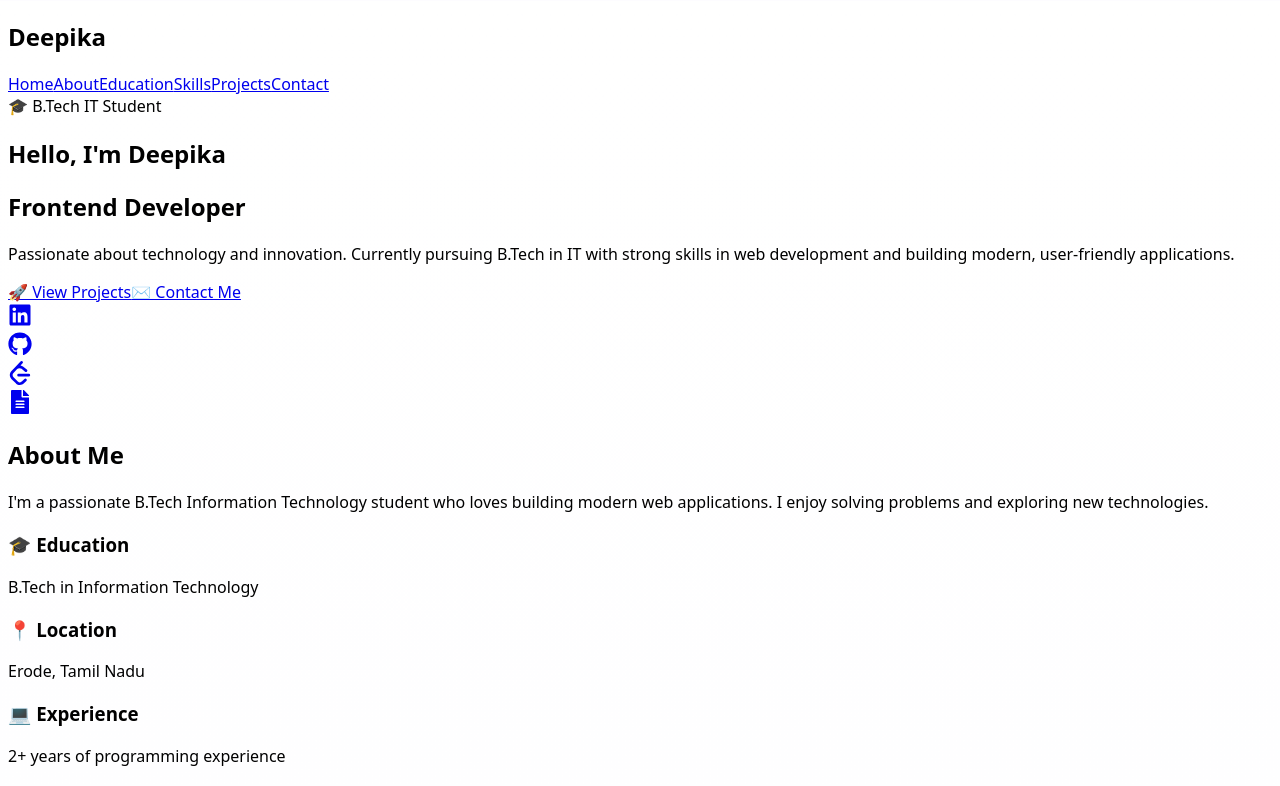
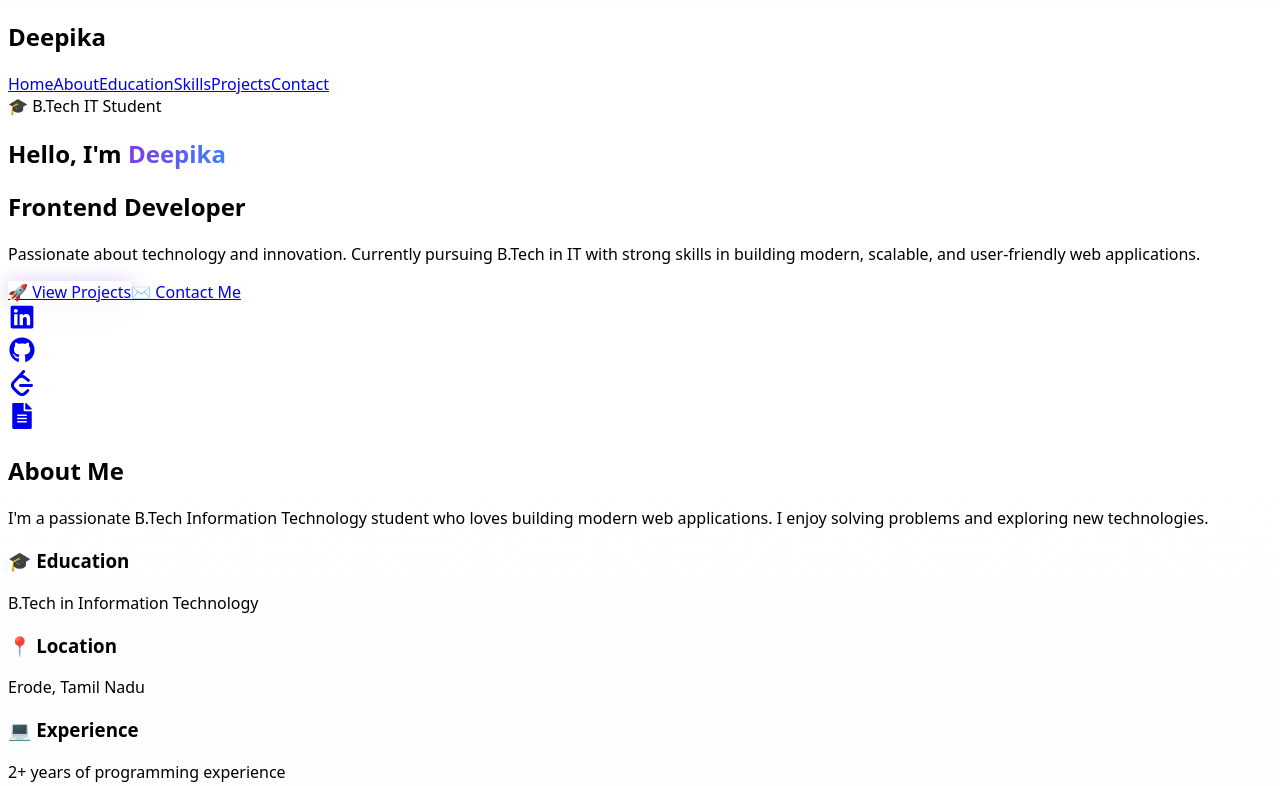
Before and after one commit to Deepika-15B/Deepika-s-Portfolio-Next.js-, a Next.js app: page / in a window 1280 px wide. Shown: the top 786 px of the page. Built offline with nearby package versions, Linux system fonts and the light colour scheme.

Commit message:
Upgraded Hero section with glass UI, gradient text, and modern layout

```diff
--- a/app/components/Hero.js
+++ b/app/components/Hero.js
@@ -1,80 +1,105 @@
-import { FaLinkedin, FaGithub, FaEnvelope, FaFileAlt } from "react-icons/fa";
+"use client";
+
+import { FaLinkedin, FaGithub, FaFileAlt } from "react-icons/fa";
 import { SiLeetcode } from "react-icons/si";
 
 export default function Hero() {
   return (
-    <section className="min-h-screen flex items-center justify-center bg-gradient-to-br from-purple-50 via-blue-50 to-pink-50 text-gray-900 px-6">
+    <section className="relative min-h-screen flex items-center justify-center px-6 overflow-hidden">
+
+      {/* 🔥 Background Blobs */}
+      <div className="absolute w-72 h-72 bg-purple-400 opacity-20 blur-3xl top-10 left-10 rounded-full"></div>
+      <div className="absolute w-72 h-72 bg-blue-400 opacity-20 blur-3xl bottom-10 right-10 rounded-full"></div>
 
       <div className="max-w-6xl w-full grid md:grid-cols-2 gap-12 items-center">
 
         {/* LEFT SIDE */}
-        <div>
+        <div className="text-center md:text-left">
 
-          <span className="bg-purple-100 text-purple-700 px-4 py-1 rounded-full text-sm font-medium">
+          {/* Tag */}
+          <span className="inline-block bg-purple-100 text-purple-700 px-4 py-1 rounded-full text-sm font-medium">
             🎓 B.Tech IT Student
           </span>
 
+          {/* Name */}
           <h1 className="text-5xl md:text-6xl font-bold mt-6 leading-tight">
-            Hello, I'm <span className="text-purple-700">Deepika</span>
+            Hello, I'm{" "}
+            <span className="gradient-text">Deepika</span>
           </h1>
 
+          {/* Role */}
           <h2 className="text-2xl mt-4 text-gray-600">
             Frontend Developer
           </h2>
 
-          <p className="mt-6 text-gray-500 leading-relaxed">
+          {/* Description */}
+          <p className="mt-6 text-gray-500 leading-relaxed max-w-xl">
             Passionate about technology and innovation. Currently pursuing
-            B.Tech in IT with strong skills in web development and building
-            modern, user-friendly applications.
+            B.Tech in IT with strong skills in building modern, scalable,
+            and user-friendly web applications.
           </p>
 
           {/* Buttons */}
-          <div className="mt-8 flex gap-4 flex-wrap">
+          <div className="mt-8 flex gap-4 flex-wrap justify-center md:justify-start">
 
-            <a href="#projects" className="bg-purple-600 text-white px-6 py-3 rounded-xl shadow-md hover:bg-purple-700 hover:shadow-lg transition duration-300">
+            <a
+              href="#projects"
+              className="px-6 py-3 rounded-lg bg-gradient-to-r from-purple-500 to-blue-500 text-white hover-lift glow"
+            >
               🚀 View Projects
             </a>
 
-            <a href="#contact" className="bg-purple-600 text-white px-6 py-3 rounded-xl shadow-md hover:bg-purple-700 hover:shadow-lg transition duration-300">
+            <a
+              href="#contact"
+              className="px-6 py-3 rounded-lg border border-gray-300 hover:bg-gray-100 transition"
+            >
               ✉️ Contact Me
             </a>
-
           </div>
-
         </div>
 
-        {/* RIGHT SIDE - ICONS */}
+        {/* RIGHT SIDE - ICONS (Glass Style) */}
         <div className="flex justify-center gap-6 flex-wrap">
 
-          <a href="https://www.linkedin.com/in/deepika0510" target="_blank">
-            <div className="w-14 h-14 bg-blue-500 text-white rounded-full flex items-center justify-center hover:scale-110 hover:shadow-lg transition duration-300">
-              <FaLinkedin size={24} />
+          {/* LinkedIn */}
+          <a
+            href="https://www.linkedin.com/in/deepika0510"
+            target="_blank"
+          >
+            <div className="glass w-16 h-16 flex items-center justify-center text-blue-600 hover-lift">
+              <FaLinkedin size={26} />
             </div>
           </a>
 
-          <a href="https://github.com/Deepika-15B" target="_blank">
-            <div className="w-14 h-14 bg-gray-800 text-white rounded-full flex items-center justify-center hover:scale-110 hover:shadow-lg transition duration-300">
-              <FaGithub size={24} />
+          {/* GitHub */}
+          <a
+            href="https://github.com/Deepika-15B"
+            target="_blank"
+          >
+            <div className="glass w-16 h-16 flex items-center justify-center text-gray-800 hover-lift">
+              <FaGithub size={26} />
             </div>
           </a>
 
-
-          <a href="https://leetcode.com/u/deepika_0510/" target="_blank">
-            <div className="w-14 h-14 bg-yellow-400 text-white rounded-full flex items-center justify-center hover:scale-110 hover:shadow-lg transition duration-300">
-              <SiLeetcode size={24} />
+          {/* LeetCode */}
+          <a
+            href="https://leetcode.com/u/deepika_0510/"
+            target="_blank"
+          >
+            <div className="glass w-16 h-16 flex items-center justify-center text-yellow-500 hover-lift">
+              <SiLeetcode size={26} />
             </div>
           </a>
 
+          {/* Resume */}
           <a href="/resume.pdf" target="_blank">
-            <div className="w-14 h-14 bg-green-500 text-white rounded-full flex items-center justify-center hover:scale-110 hover:shadow-lg transition duration-300">
-              <FaFileAlt size={24} />
+            <div className="glass w-16 h-16 flex items-center justify-center text-green-600 hover-lift">
+              <FaFileAlt size={26} />
             </div>
           </a>
 
         </div>
-
       </div>
-
     </section>
   );
 }
```
